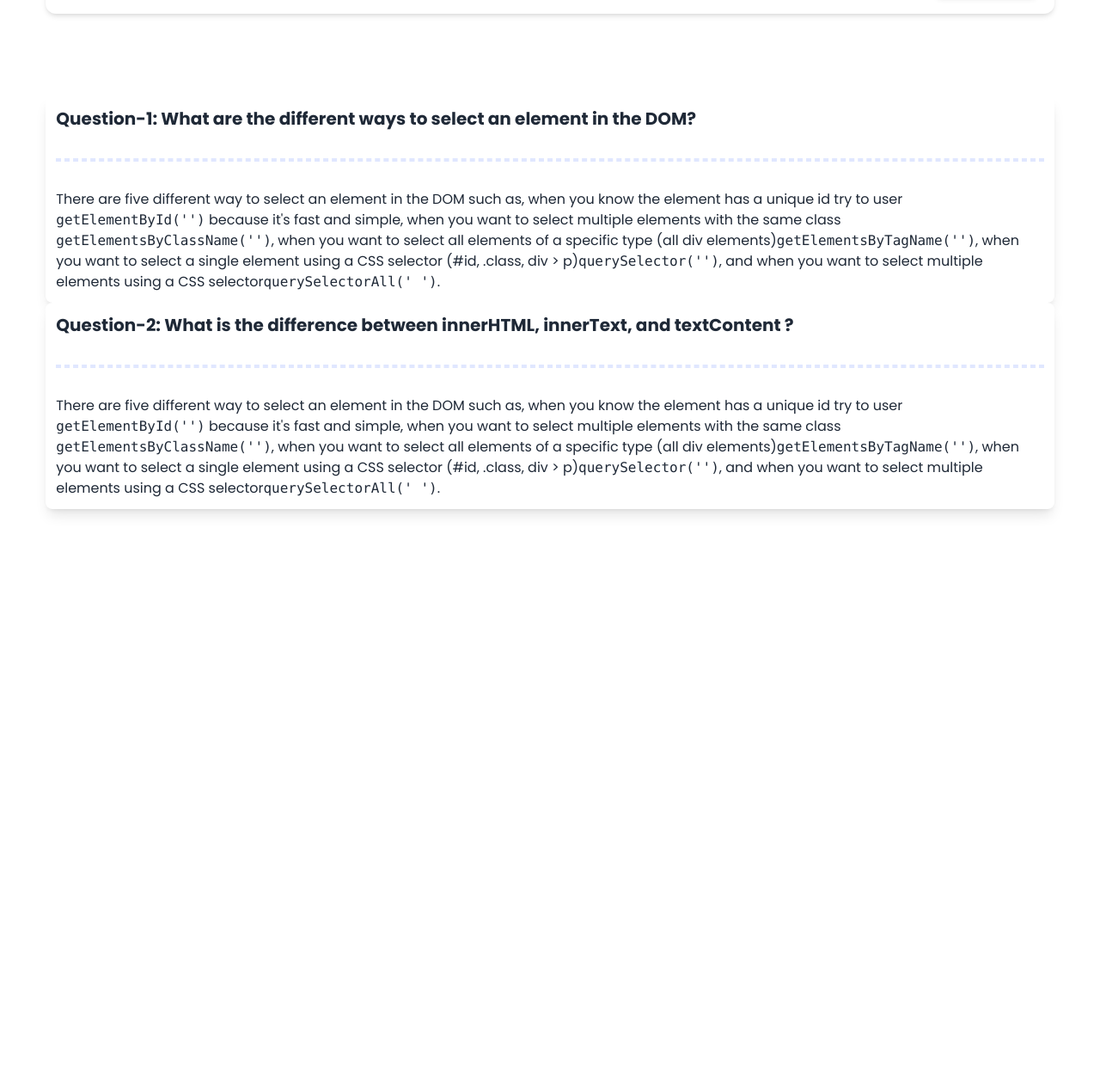
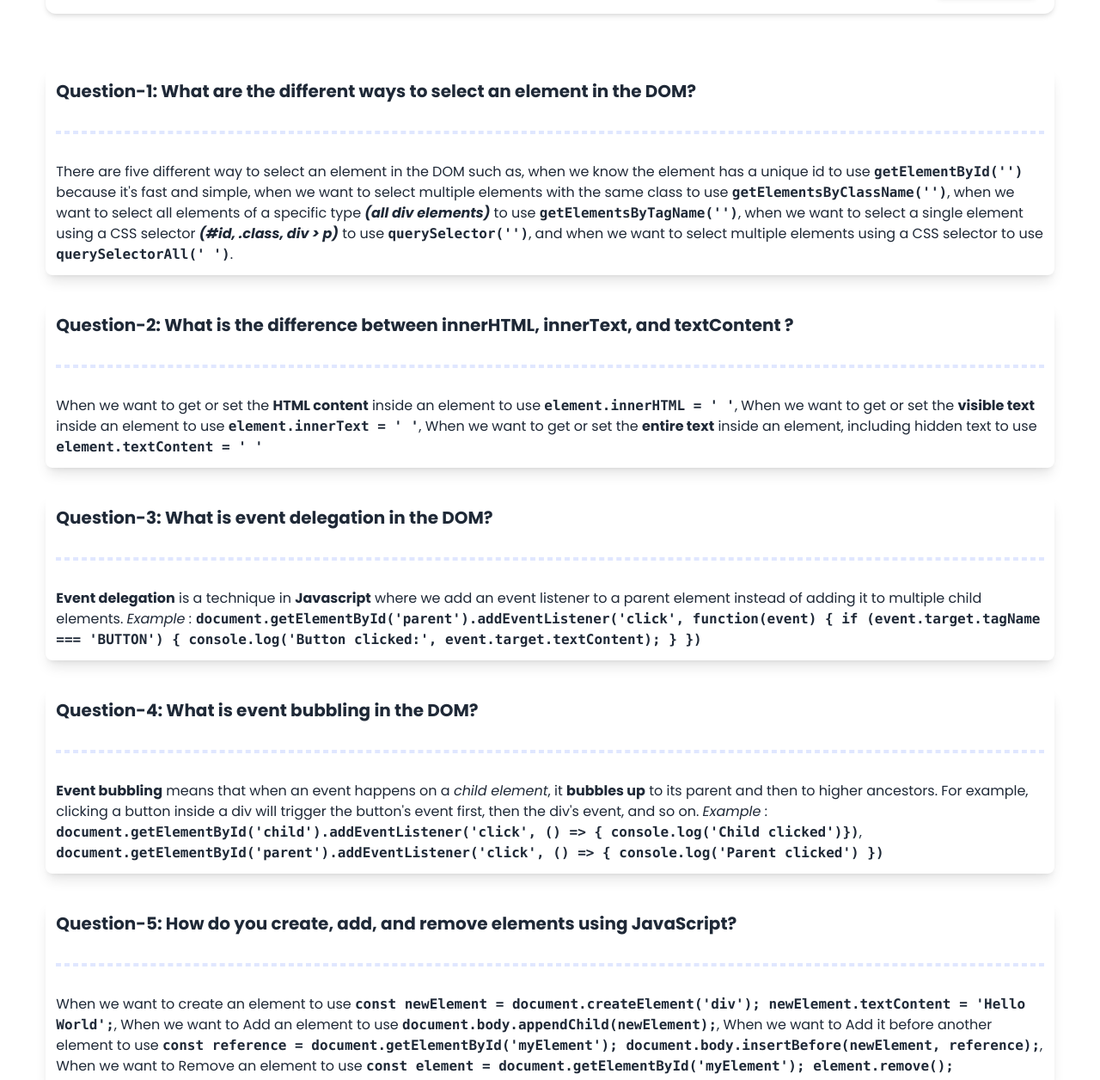
Before and after one commit to saidebinsabid/a5-dev-board, a plain HTML site: page blog.html in a window 1280 px wide. Shown: the part 64-1320 px from the top of the page at 86% size. Before the commit the page ends 800 px from the top, so only its background shows below. Drawn offline with nearby package versions, Linux system fonts and the light colour scheme.

Commit message:
blog section all done

```diff
--- a/blog.html
+++ b/blog.html
@@ -1,5 +1,5 @@
 <!DOCTYPE html>
-<html lang="en" data-theme ="light">
+<html lang="en" data-theme="light">
 
 <head>
     <meta charset="UTF-8">
@@ -49,28 +49,93 @@
         </section>
     </header>
     <main>
-        <section class="mx-auto w-11/12 mt-24">
+        <section class="mx-auto w-11/12 my-16">
 
-            <div>
+            <div class="space-y-8">
                 <!-- Question 1 div -->
                 <div class="bg-white shadow-lg p-3 rounded-lg">
-                    <h1 class="font-bold text-xl pb-8">Question-1: What are the different ways to select an element in the DOM?</h1>
+                    <h1 class="font-bold text-xl pb-8">Question-1: What are the different ways to select an element in
+                        the DOM?</h1>
                     <hr class="border-2 border-dashed border-indigo-100">
-                    <p class="pt-8">There are five different way to select an element in the DOM such as, when you know the element has a unique id try to user <code>getElementById('')</code> because it's fast and simple,
-                        when you want to select multiple elements with the same class <code>getElementsByClassName('')</code>,
-                        when you want to select all elements of a specific type (all div elements)<code>getElementsByTagName('')</code>,
-                        when you want to select a single element using a CSS selector (#id, .class, div > p)<code>querySelector('')</code>, and
-                        when you want to select multiple elements using a CSS selector<code>querySelectorAll(' ')</code>.</p>
+                    <p class="pt-8">There are five different way to select an element in the DOM such as,
+                        when we know the element has a unique id to use <b><code>getElementById('')</code></b> because
+                        it's
+                        fast and simple,
+                        when we want to select multiple elements with the same class to use
+                        <b><code>getElementsByClassName('')</code></b>,
+                        when we want to select all elements of a specific type <b><i>(all div elements)</i></b> to use
+                        <b><code>getElementsByTagName('')</code></b>,
+                        when we want to select a single element using a CSS selector <b><i>(#id, .class, div >
+                                p)</i></b> to
+                        use <b><code>querySelector('')</code></b>, and
+                        when we want to select multiple elements using a CSS selector to use
+                        <b><code>querySelectorAll(' ')</code></b>.
+                    </p>
                 </div>
-                 <!-- Question 2 div -->
-                 <div class="bg-white shadow-lg p-3 rounded-lg">
-                    <h1 class="font-bold text-xl pb-8">Question-2: What is the difference between innerHTML, innerText, and textContent ?</h1>
+                <!-- Question 2 div -->
+                <div class="bg-white shadow-lg p-3 rounded-lg">
+                    <h1 class="font-bold text-xl pb-8">Question-2: What is the difference between innerHTML, innerText,
+                        and textContent ?</h1>
                     <hr class="border-2 border-dashed border-indigo-100">
-                    <p class="pt-8">There are five different way to select an element in the DOM such as, when you know the element has a unique id try to user <code>getElementById('')</code> because it's fast and simple,
-                        when you want to select multiple elements with the same class <code>getElementsByClassName('')</code>,
-                        when you want to select all elements of a specific type (all div elements)<code>getElementsByTagName('')</code>,
-                        when you want to select a single element using a CSS selector (#id, .class, div > p)<code>querySelector('')</code>, and
-                        when you want to select multiple elements using a CSS selector<code>querySelectorAll(' ')</code>.</p>
+                    <p class="pt-8">
+                        When we want to get or set the <b>HTML content</b> inside an element to use
+                        <b><code>element.innerHTML = ' '</code></b>,
+                        When we want to get or set the <b>visible text</b> inside an element to use
+                        <b><code>element.innerText = ' '</code></b>,
+                        When we want to get or set the <b>entire text</b> inside an element, including hidden text to
+                        use <b><code>element.textContent = ' '</code></b>
+
+                    </p>
+                </div>
+                <!-- Question 3 div -->
+                <div class="bg-white shadow-lg p-3 rounded-lg">
+                    <h1 class="font-bold text-xl pb-8"> Question-3: What is event delegation in the DOM?</h1>
+                    <hr class="border-2 border-dashed border-indigo-100">
+                    <p class="pt-8">
+                        <b>Event delegation</b> is a technique in <b>Javascript</b> where we add an event listener to a
+                        parent element instead of adding it to multiple child elements. <i>Example :</i>
+                        <b><code>document.getElementById('parent').addEventListener('click', function(event) {
+                            if (event.target.tagName === 'BUTTON') {
+                              console.log('Button clicked:', event.target.textContent);
+                            }
+                          })</code></b>
+
+                    </p>
+                </div>
+                <!-- Question 4 div -->
+                <div class="bg-white shadow-lg p-3 rounded-lg">
+                    <h1 class="font-bold text-xl pb-8"> Question-4: What is event bubbling in the DOM?</h1>
+                    <hr class="border-2 border-dashed border-indigo-100">
+                    <p class="pt-8">
+                        <b>Event bubbling</b> means that when an event happens on a <i>child element</i>, it <b>bubbles
+                            up</b> to its parent and then to higher ancestors. For example, clicking a button inside a
+                        div will trigger the button's event first, then the div's event, and so on. <i>Example :</i>
+                        <b><code>document.getElementById('child').addEventListener('click', () => {
+                            console.log('Child clicked')})</code></b>,
+                        <b><code>document.getElementById('parent').addEventListener('click', () => {
+                            console.log('Parent clicked') })</code></b>
+
+                    </p>
+                </div>
+                <!-- Question 5 div -->
+                <div class="bg-white shadow-lg p-3 rounded-lg">
+                    <h1 class="font-bold text-xl pb-8">Question-5: How do you create, add, and remove elements using
+                        JavaScript?</h1>
+                    <hr class="border-2 border-dashed border-indigo-100">
+                    <p class="pt-8">
+                        When we want to create an element to use
+                        <b><code>const newElement = document.createElement('div'); newElement.textContent = 'Hello World';</code></b>,
+
+                        When we want to Add an element to use
+                        <b><code>document.body.appendChild(newElement);</code></b>,
+
+                        When we want to Add it before another element to use
+                        <b><code>const reference = document.getElementById('myElement'); document.body.insertBefore(newElement, reference);</code></b>,
+
+                        When we want to Remove an element to use
+                        <b><code>const element = document.getElementById('myElement'); element.remove();</code></b>
+
+                    </p>
                 </div>
             </div>
         </section>
```
